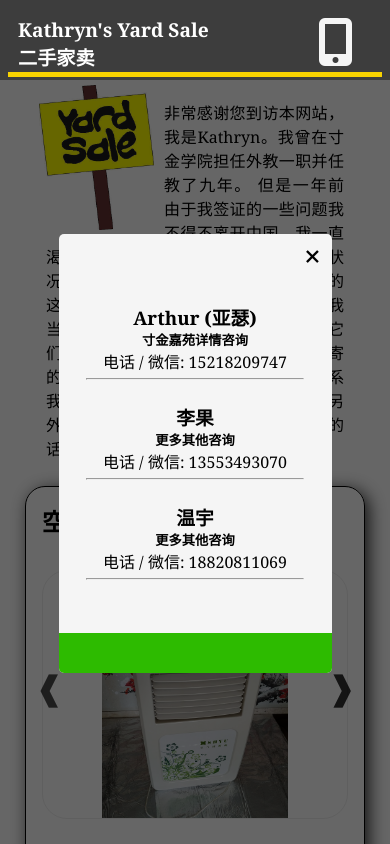
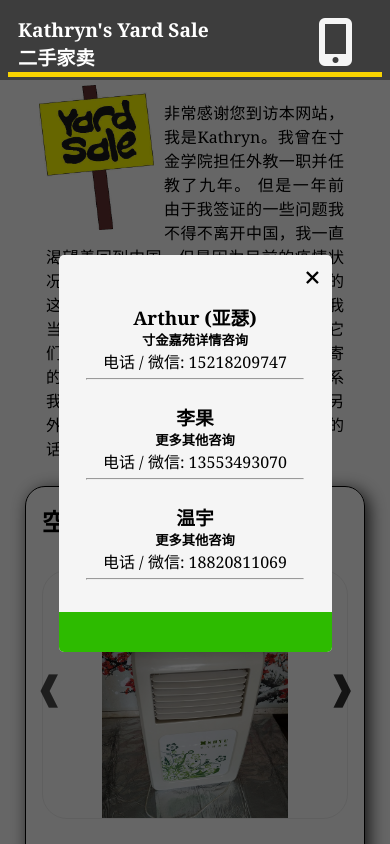
Before and after one commit to a-hazratov/yard-sale, a plain HTML site: page index.html in a window 390 px wide. Both pictures are taken after a click on the element 335 px from the left and 40 px from the top of the page. Shown: the top 844 px of the page. Drawn offline with Linux system fonts and the light colour scheme.

Commit message:
css changes

```diff
--- a/css/main.css
+++ b/css/main.css
@@ -317,7 +317,7 @@ body {
 @media screen and (min-width: 310px) and (max-width: 768px) {
   .modal {
     width: 70%;
-    height: 52%;
+    height: 47%;
   }
 }
 
```
